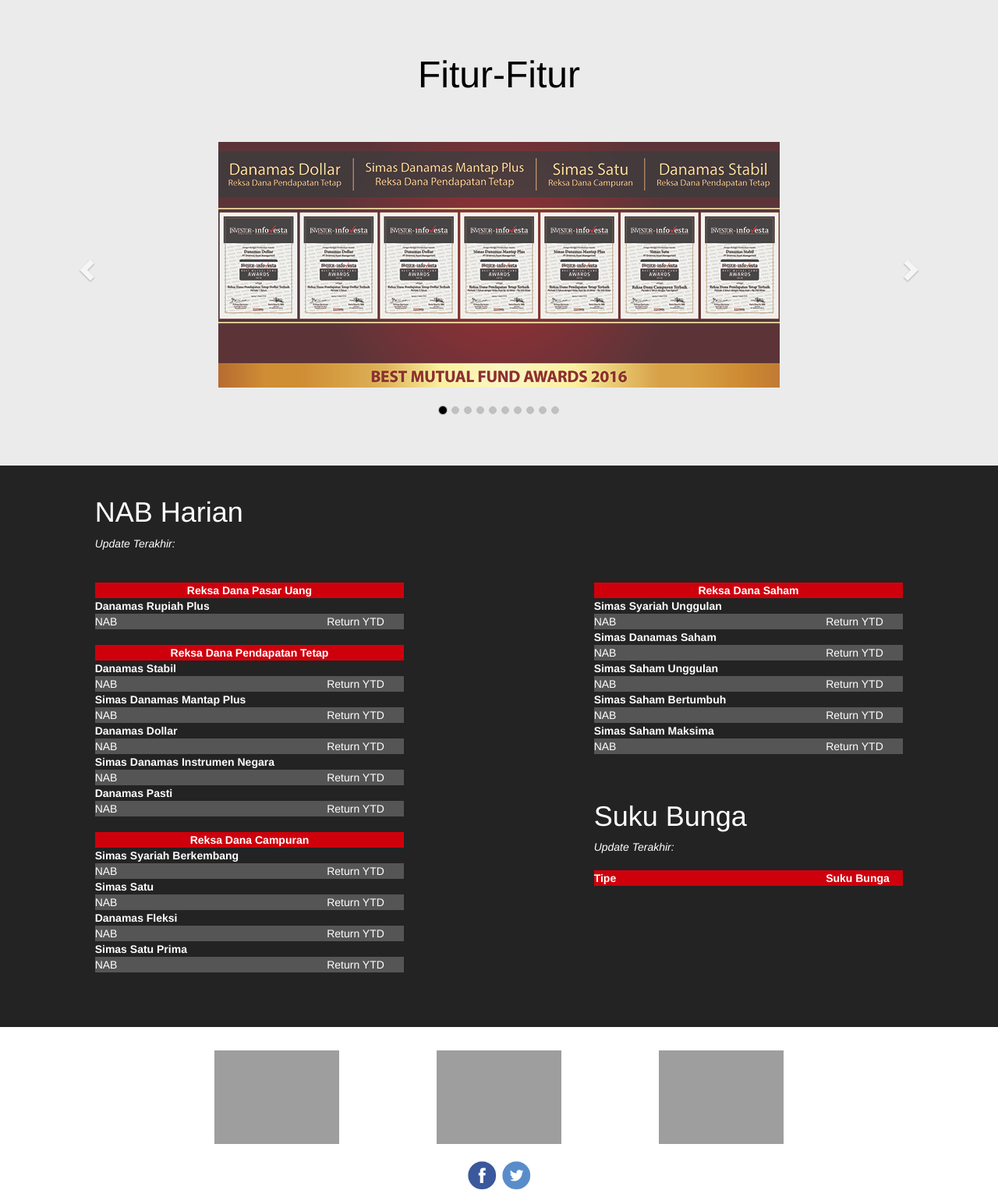
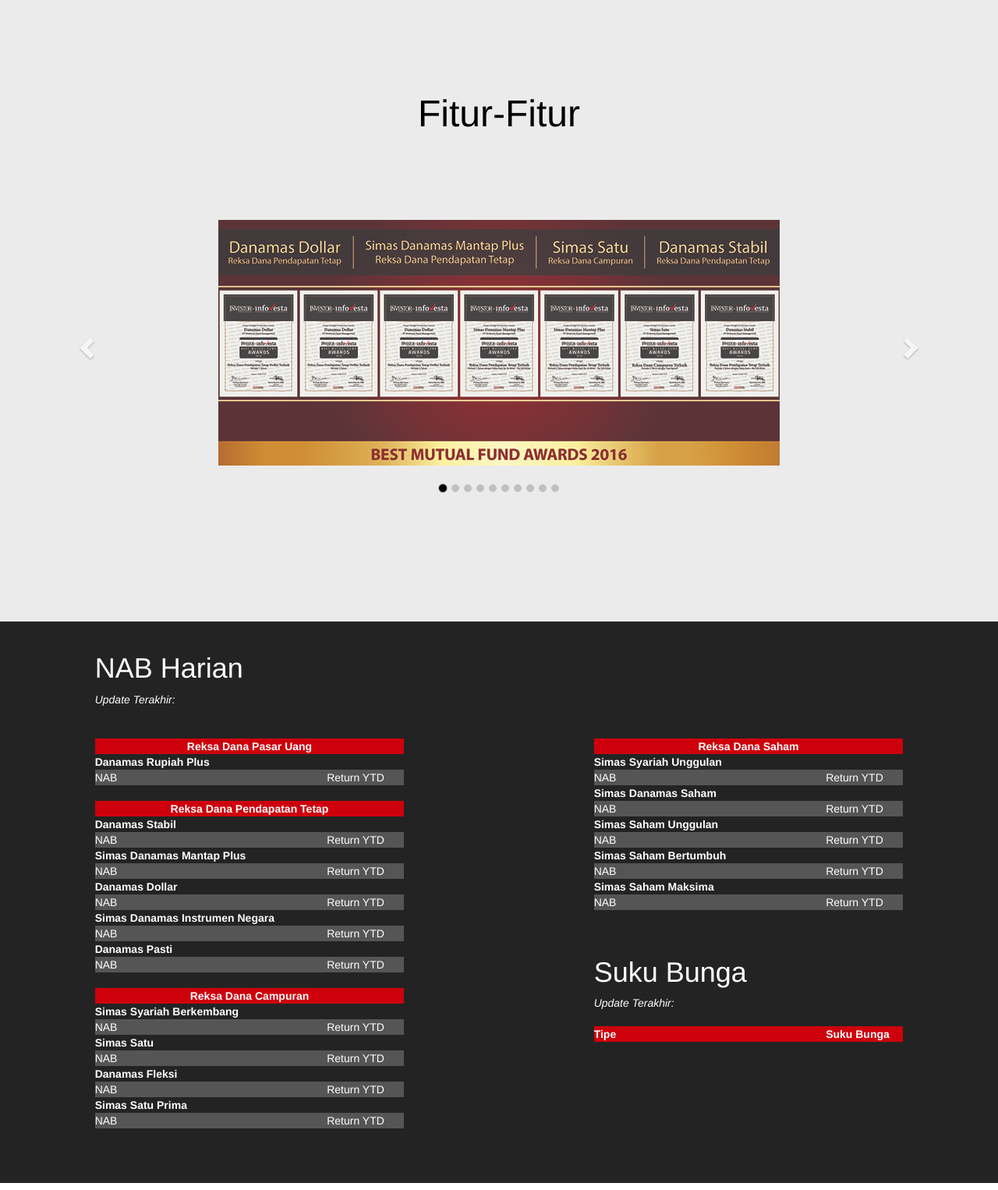
Before and after one commit to jasonlimantoro/sinarmas-am, a PHP site: page / in a window 1280 px wide. Shown: the part 806-2332 px from the top of the page at 78% size. Run offline with PHP 8.4, Linux system fonts and the light colour scheme; lists and menus that the app fills with data are empty; grey boxes are pictures that could not be loaded.

Commit message:
Changed the padding-bottom and padding-top of section 2 to 200px and move the row for the title up by 100px

```diff
--- a/modules/scss/pages/_home.scss
+++ b/modules/scss/pages/_home.scss
@@ -28,15 +28,17 @@ p.MsoNormalCxSpMiddle, p.MsoNormal {
 
 // section 2
 .section2 {
-    padding-top: 100px;
-    padding-bottom: 100px;
+    padding-top: 200px;
+    padding-bottom: 200px;
     background-color: $grey-default;
-    h1 {
-        color:black;
-        font-size:48px;
-        position:relative;
-        bottom:50px;
-        text-align: center;
+    .row:first-child {
+        position: relative;
+        bottom: 100px;
+        h1 {
+            color:black;
+            font-size:48px;
+            text-align: center;
+        }
     }
     .carousel-indicators{
         li {
```
Also changed, not shown: modules/css/main.min.css, 1 other file.
